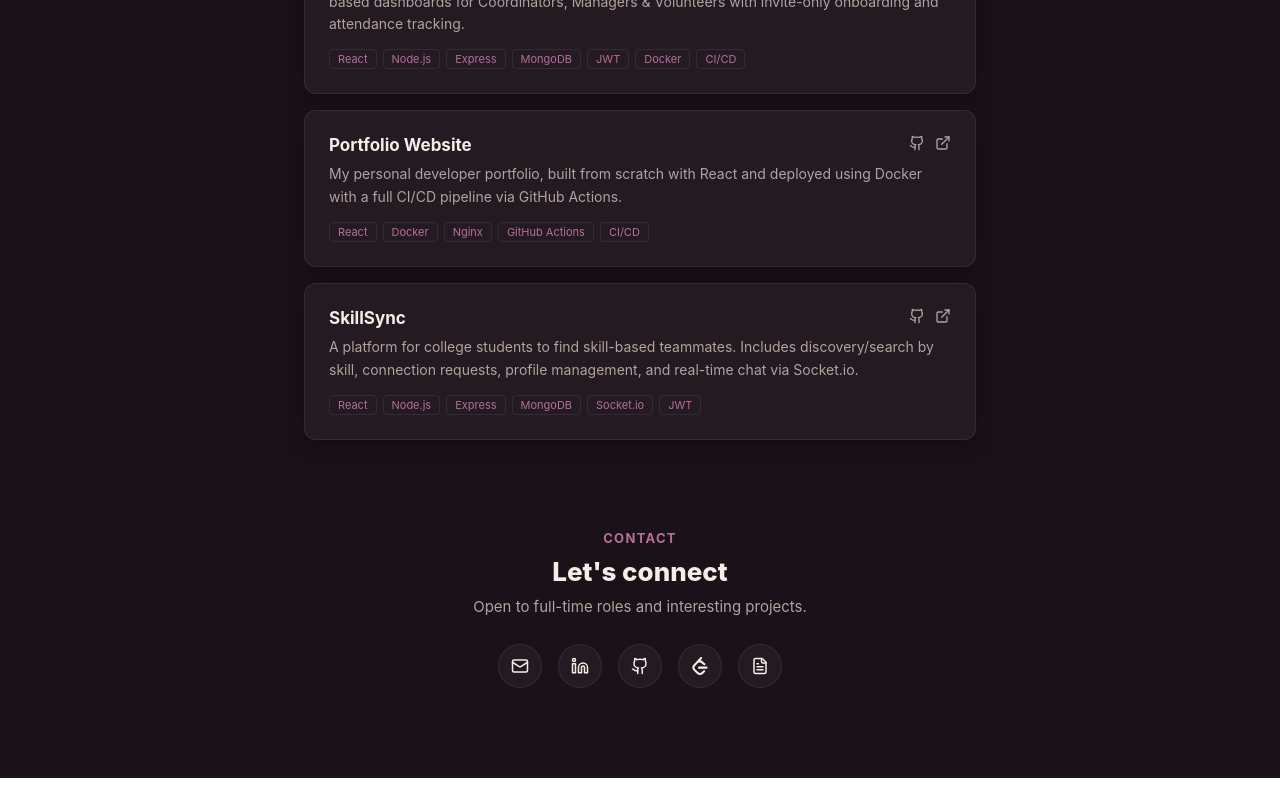
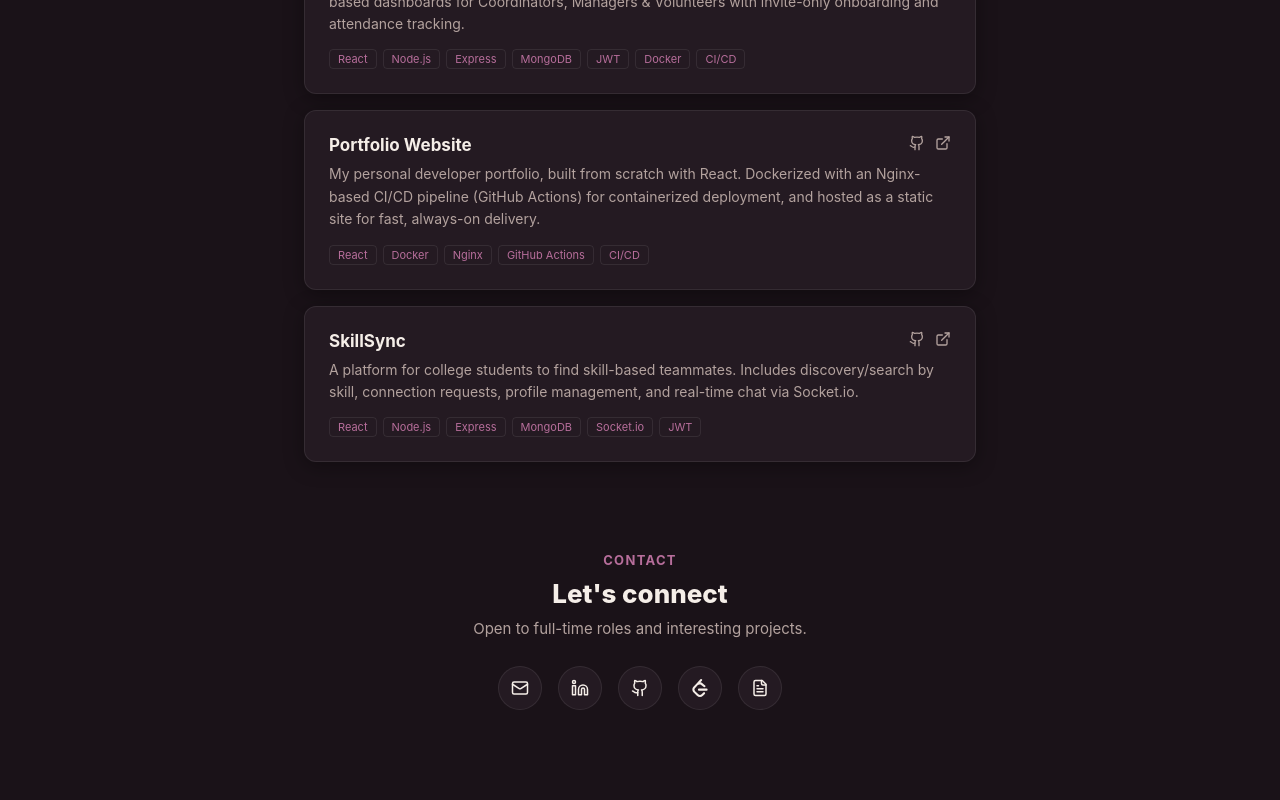
Before and after one commit to vaishnaviimahajann/portfolio, a React (Vite) app: page / in a window 1280 px wide. Shown: the part 1824-2624 px from the top of the page. Before the commit the page ends 2602 px from the top, so only its background shows below. Built offline with nearby package versions, Linux system fonts and the light colour scheme.

Commit message:
Update live URL to static site deployment

```diff
--- a/src/App.jsx
+++ b/src/App.jsx
@@ -117,10 +117,10 @@ const PROJECTS = [
   },
   {
     name: "Portfolio Website",
-    desc: "My personal developer portfolio, built from scratch with React and deployed using Docker with a full CI/CD pipeline via GitHub Actions.",
+    desc: "My personal developer portfolio, built from scratch with React. Dockerized with an Nginx-based CI/CD pipeline (GitHub Actions) for containerized deployment, and hosted as a static site for fast, always-on delivery.",
     tags: ["React", "Docker", "Nginx", "GitHub Actions", "CI/CD"],
     github: "https://github.com/vaishnaviimahajann/portfolio",
-    live: "https://portfolio-p0zp.onrender.com",
+    live: "https://portfolio-iblx.onrender.com",
   },
   {
     name: "SkillSync",
```
